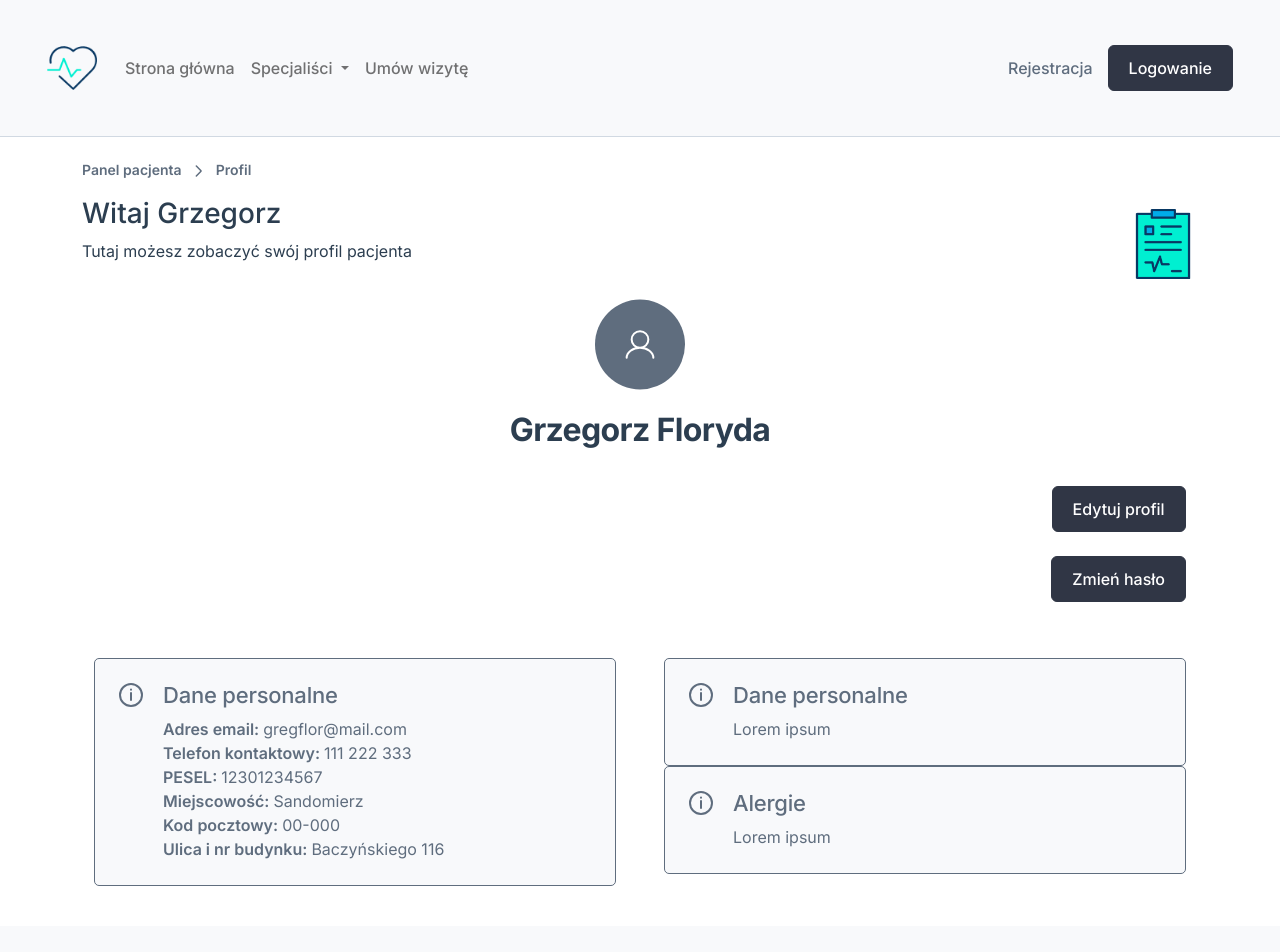
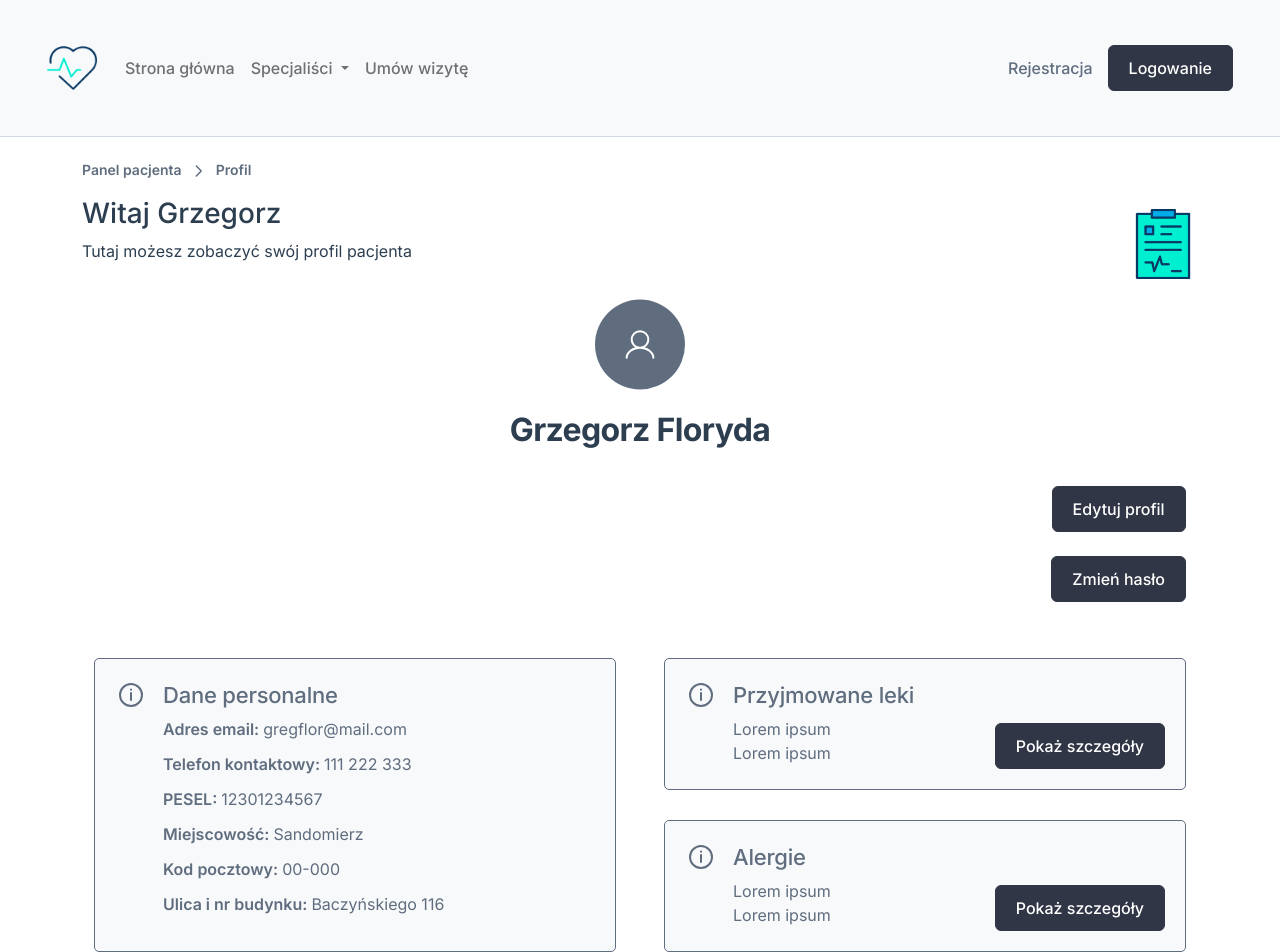
Before and after one commit to kacperrymkiewicz/StudentClinic-Vue, a Vue app in the folder frontend/: page /profil in a window 1280 px wide. Shown: the top 952 px of the page. Built offline with nearby package versions, Linux system fonts and the light colour scheme.

Commit message:
update PatientProfile view

```diff
--- a/frontend/src/views/patient/PatientProfile.vue
+++ b/frontend/src/views/patient/PatientProfile.vue
@@ -19,9 +19,9 @@
                                     <router-link to="/profil/edycja-hasla"><base-button type="dark">Zmień hasło</base-button></router-link>
                                 </div>
                             </div>
-                            <div class="row base-cards">
+                            <div class="row base-cards-outer-wrapper">
                                 <div class="col-md-6">
-                                    <base-card>
+                                    <base-card class="base-card">
                                         <template v-slot:title>Dane personalne</template>
                                         <template v-slot:content>
                                             <p><span>Adres email: </span>gregflor@mail.com</p>
@@ -34,14 +34,22 @@
                                     </base-card>
                                 </div>
                                 <div class="col-md-6">
-                                    <base-card>
-                                        <template v-slot:title>Dane personalne</template>
-                                        <template v-slot:content>Lorem ipsum</template>
-                                    </base-card>
-                                    <base-card>
-                                        <template v-slot:title>Alergie</template>
-                                        <template v-slot:content>Lorem ipsum</template>
-                                    </base-card>
+                                    <div class="base-cards-inner-wrapper d-flex flex-column justify-content-between">
+                                        <base-card :has-button="true">
+                                            <template v-slot:title>Przyjmowane leki</template>
+                                            <template v-slot:content>
+                                                <p>Lorem ipsum</p>
+                                                <p>Lorem ipsum</p>
+                                            </template>
+                                        </base-card>
+                                        <base-card :has-button="true">
+                                            <template v-slot:title>Alergie</template>
+                                            <template v-slot:content>
+                                                <p>Lorem ipsum</p>
+                                                <p>Lorem ipsum</p>
+                                            </template>
+                                        </base-card>
+                                    </div>
                                 </div>
                             </div>
                         </div>
@@ -81,7 +89,21 @@
     }
 }
 
-div.base-cards {
+div.base-cards-outer-wrapper {
     margin-top: 20px;
+    .base-card > div:nth-child(1) > div:nth-child(2) > div:nth-child(2)  {
+        p {
+            margin-bottom: 11px !important;
+        }
+    }
+
+    .base-cards-inner-wrapper {
+        height: 100%;
+    }
+
+
 }
+
+
+
 </style>
```
